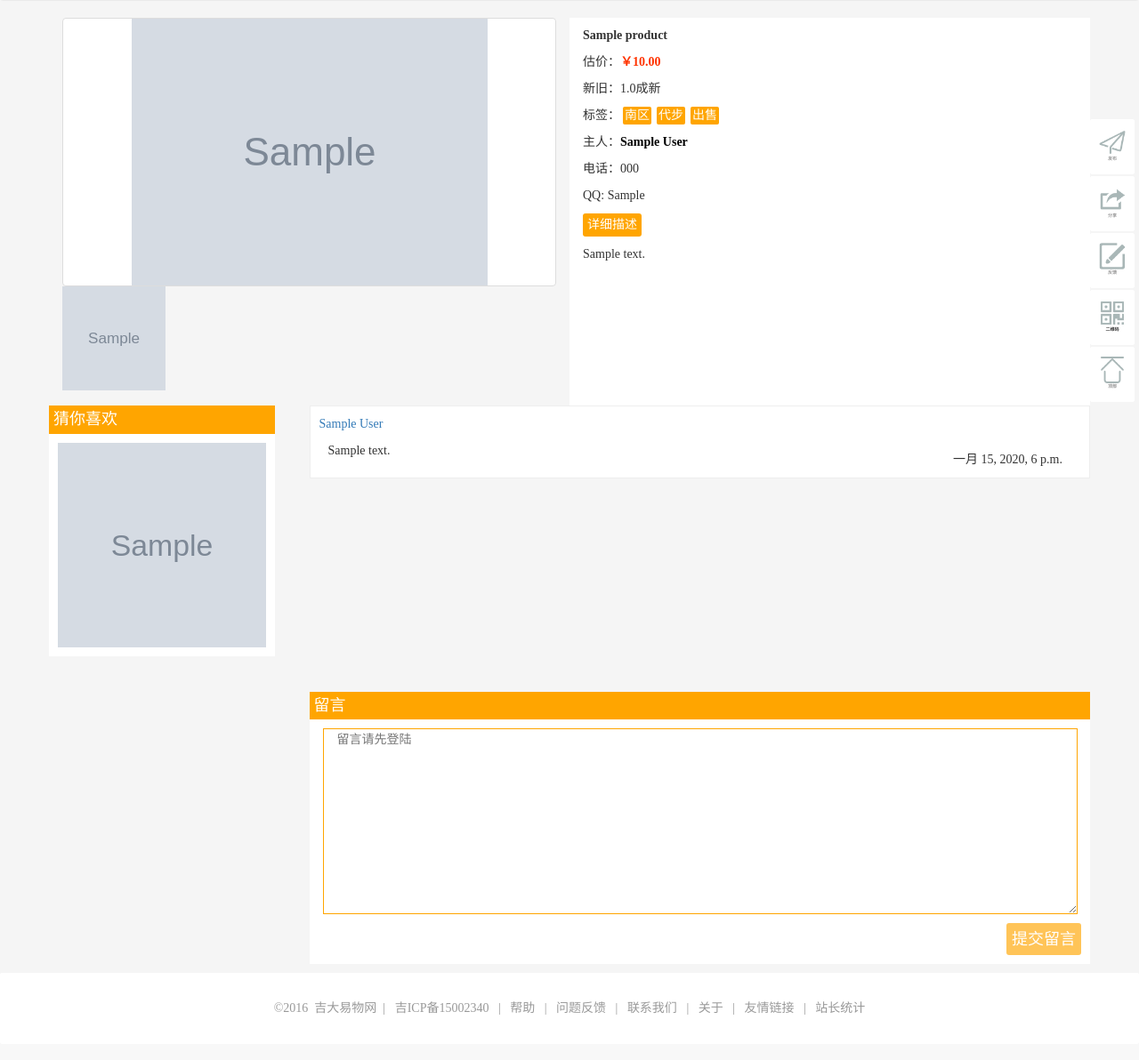
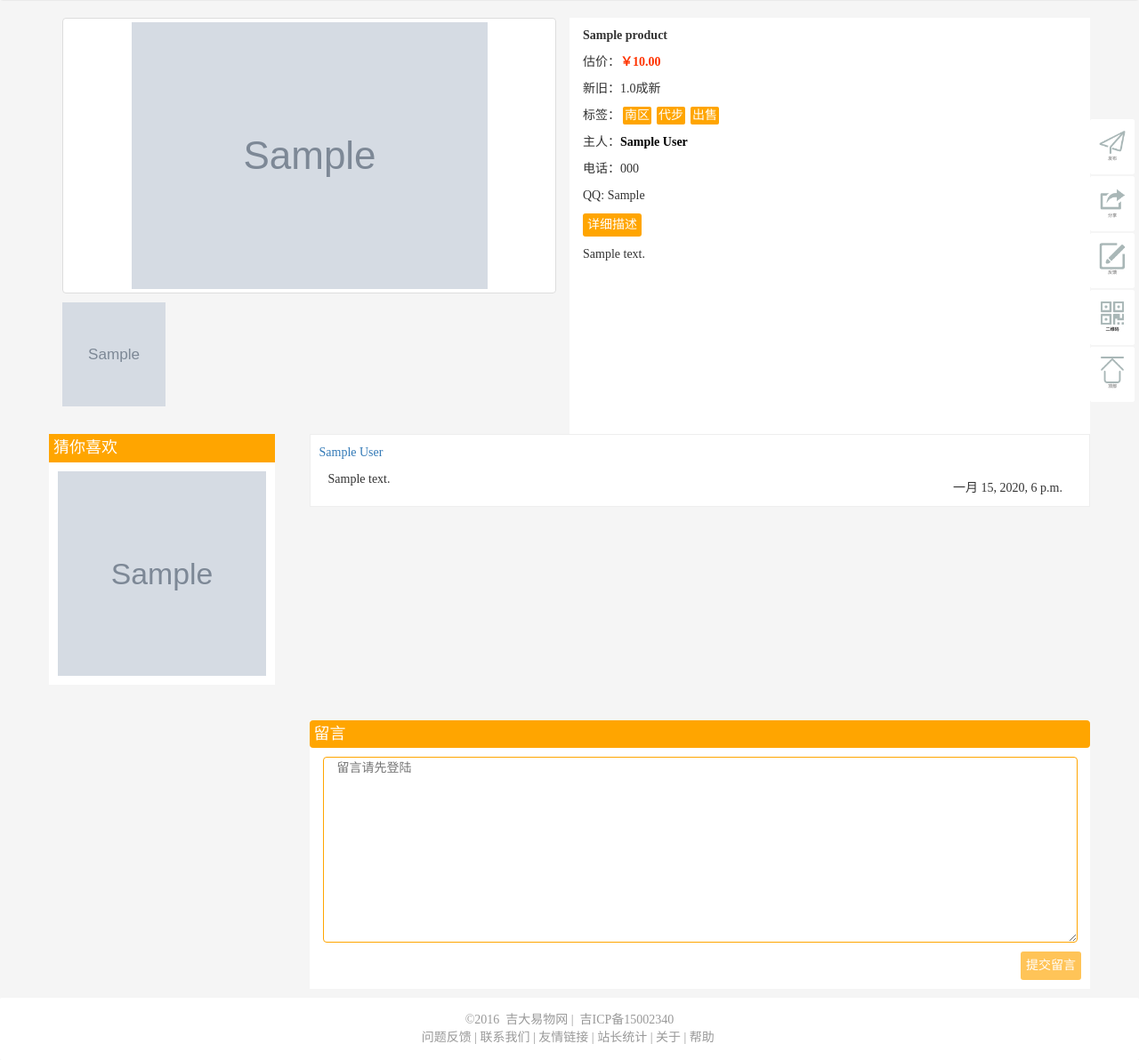
Before and after one commit to yangcheng470/ewu-v4, a Django app: page /detail/?pid=1 in a window 1280 px wide. Shown: the part 122-1314 px from the top of the page at 89% size. Before the commit the page ends 1263 px from the top, so only its background shows below. Run offline with Django 3.2, Linux system fonts and the light colour scheme; tables that the repository leaves empty hold one stand-in row (values such as "Sample post"); grey boxes marked "Sample" are stand-in pictures; some libraries are stand-ins or nearby versions.

Commit message:
no message

```diff
--- a/index/templates/detail.html
+++ b/index/templates/detail.html
@@ -41,7 +41,7 @@
 							{% for big_img in big_imgs %}
               <li class="col-md-15 col-xs-15">
                 <a  class="sel">
-								<img src="{% get_media_prefix %}{{ big_img }}"alt="...">
+					<img src="{% get_media_prefix %}{{ big_img }}"alt="..." >
                 </a>
               </li>
 							{% endfor %}
@@ -61,9 +61,7 @@
 								{% if item.phone %}<p>电话：<span class="product-sellerPhone" id="product_sellerPhone">{{ item.owner.phone }}</span>{% endif %}
 								{% if item.qq %}<p> QQ: <span>{{ item.qq }}</span></p>{% endif %}
             <p style="display:inline-block;color: #ffffff;background-color: orange;padding: 3px 5px;border-radius: 3px;">详细描述</p>
-            <div id="product_detail">
-										{{ item.content }}
-            </div>
+            <div id="product_detail">{{ item.content }}</div>
             <!--<p style="margin-top: 10px;position: relative;">-->
             <!--<a href="">-->
             <!--<span class="glyphicon glyphicon-heart" aria-hidden="true" style="position: relative;color: #ff0000;font-size: 20px;top: 4px;"></span>-->
@@ -97,19 +95,19 @@
     <!--新加内容完-->
     <div class="row" style="margin-top:20px;">
 				{% if not comments %}
-        <div class="col-md-13 col-sm-12 hidden-xs" style="background-color:white; padding:0; margin-bottom:20px;">
-            <p style="background-color: orange;color: #ffffff;padding: 3px 5px;font-size: 18px; ">猜你喜欢</p>
+        <div class="col-md-13 col-sm-12 hidden-xs" style="background-color:white; padding:0; margin-bottom:20px; height:302px; ">
+            <p style="background-color: orange;color: #ffffff;padding: 3px 5px;font-size: 18px; border-radius:4px">猜你喜欢</p>
 						<a href="{% url 'detail' %}?pid={{ recommand_item.id }}"><img src="{% get_media_prefix %}{{ recommand_item.small_img }}"  style="width: 100%; height:240px; padding:0 10px 10px 10px;"></a>
         </div>
         <div class="col-md-2 col-sm-3"></div>
 				{% else %}
         <div class="col-md-15 col-sm-15"></div>
 				{% endif %}
-        <div class="col-md-45 col-sm-45 " style="padding:0; background-color:white;">
-            <p style="background-color: orange;color: #ffffff;padding: 3px 5px;font-size: 18px;">留言</p>
+        <div class="col-md-45 col-sm-45 " style="padding:0; background-color:white; height:302px;">
+            <p style="background-color: orange;color: #ffffff;padding: 3px 5px;font-size: 18px; border-radius:4px">留言</p>
 						<div id="err_info" class="text-center" style="color: red;" hidden ></div>
-										<textarea id="comment" {% if not user %}placeholder="留言请先登陆" readonly {% endif %} class="text col-md-58 col-xs-56" style="border:1px solid orange; border-radius:0px; margin-left:15px; height:209px;" ></textarea><br>
-										<button id="submit_commit" type="button" class="btn btn-lg pull-right" {% if not user %} disabled {% endif %} style="background-color: orange;color: white;padding: 5px 5px;margin: 10px;border-radius: 3px;margin-top: 10px;">提交留言</button>
+										<textarea id="comment" {% if not user %}placeholder="留言请先登陆" readonly {% endif %} class="text col-md-58 col-xs-56" style="border:1px solid orange; border-radius:4px; margin-left:15px; height:209px;" ></textarea><br>
+										<button id="submit_commit" type="button" class="btn  pull-right" {% if not user %} disabled {% endif %} style="background-color: orange;color: white;padding: 5px 5px;margin: 10px;border-radius: 3px;margin-top: 10px;">提交留言</button>
         </div>
     </div>
 
--- a/index/templates/includes/footer.html
+++ b/index/templates/includes/footer.html
@@ -1,16 +1,20 @@
 {% load staticfiles %}
   <footer class="foot" style="text-align: center; color:#999999;">
     <div id="footer">
+      <div>
       <span class="copyright-text ">
       ©2016&nbsp;
-			<a href="{% url 'index' %}" target="_blank">吉大易物网</a>&nbsp;&nbsp;|&nbsp;&nbsp;
-      <a href="http://www.miibeian.gov.cn/" target="_blank" rel="external nofollow">吉ICP备15002340</a> &nbsp;&nbsp;|&nbsp;&nbsp;
-			<a href="{% url 'about' %}?label=help" target="_blank">帮助</a> &nbsp;&nbsp;|&nbsp;&nbsp;
-			<a href="{% url 'about' %}?label=feedback" target="_blank">问题反馈</a> &nbsp;&nbsp;|&nbsp;&nbsp;
-			<a href="{% url 'about' %}?label=contact" target="_blank">联系我们</a> &nbsp;&nbsp;|&nbsp;&nbsp;
-			<a href="{% url 'about' %}?label=about" target="_blank">关于</a> &nbsp;&nbsp;|&nbsp;&nbsp;
-      <a href="https://www.djangoproject.com/" target="_blank">友情链接</a> &nbsp;&nbsp;|&nbsp;&nbsp;
-      <a href="http://www.cnzz.com/stat/website.php?web_id=1255344168" target="_blank">站长统计</a>
+			<a href="{% url 'index' %}" target="_blank">吉大易物网</a>&nbsp;|&nbsp;
+      <a href="http://www.miibeian.gov.cn/" target="_blank" rel="external nofollow">吉ICP备15002340</a>
+      </span>
+      </div>
+      <span class="copyright-text ">
+			<a href="{% url 'about' %}?label=feedback" target="_blank">问题反馈</a>&nbsp;|
+			<a href="{% url 'about' %}?label=contact" target="_blank">联系我们</a>&nbsp;|
+      <a href="https://www.djangoproject.com/" target="_blank">友情链接</a>&nbsp;|
+      <a href="http://www.cnzz.com/stat/website.php?web_id=1255344168" target="_blank">站长统计</a>&nbsp;|
+      <a href="{% url 'about' %}?label=about" target="_blank">关于</a>&nbsp;|
+      <a href="{% url 'about' %}?label=help" target="_blank">帮助</a>&nbsp;
       </span>
     </div>
   </footer>
--- a/index/templates/search.html
+++ b/index/templates/search.html
@@ -123,7 +123,9 @@
 						</div>
 						{% endfor %}
 				{% else %}
-						<h2 class="text-center">搜索结果为空，试试其它的关键词吧</h2>
+				       <div style="height:400px; background-color:white;">
+						<h3 class="text-center" style="padding-top:50px;">搜索结果为空，试试其它的关键词吧</h3>
+					   </div>
 		    {% endif %}
 
      </div>
--- a/static/css/detail.css
+++ b/static/css/detail.css
@@ -3,10 +3,6 @@
             background-color: #f5f5f5;
             margin-top:0;
         }
-
-		.thumbnail{
-		padding:0;
-		}
 		#pic{
 
 		padding:0;
@@ -24,8 +20,10 @@
 		height:117px;
 		}
       div#product_detail{
-            height: 170px;
-            overflow-x: hidden;
+            height: 202px;
+        }
+        .thumbnail{
+            margin-bottom: 10px;
         }
         .product-price{
             font-weight: bold;
--- a/static/css/index.css
+++ b/static/css/index.css
@@ -53,14 +53,12 @@ text-decoration:none;
         }
         #classifyTag>.panel-body{
             color: black;
+            border-top: 2px solid orange;
         }
         #basedOnCampus{
            border-right:1px solid #eee;
         }
 
-			#classifyTag>.panel-body {
-
-        }
         #classifyTag>.panel-heading{
             background-color: orange;
             border-width: 0px;
@@ -71,15 +69,12 @@ text-decoration:none;
             color:#000;
             width:86px;
             margin:0;
-
         }
         #contentNav{
             border-bottom: 1px solid #eee;
             padding:0;
             margin-top:15px;
             height:33px;
-
-
         }
         #contentNav li.active>a{
             color: #f00;
@@ -103,26 +98,20 @@ text-decoration:none;
         #contentNav a{
             color: #000;
             border-bottom-width: 0px;
-            padding:6px 4px;
+            padding:6px 10px;
         }
         #contentNav a:hover{
 	    color: #f00;
         background-color: #f5f5f5;
 	    font-weight: 700;
         }
-		.thumbnail{
-		margin-bottom:0;
-		padding:0;
-		}
 		.thum{
 		margin-top:10px;
 		padding:0 7px 0;
 
 		}
 	.thumbnail>img, .thumbnail a>img {
-
 	 height:180px;
-
 	}
         .product-price{
             font-weight: bold;
@@ -358,8 +347,8 @@ background-color:orange;
     border-radius: 2px;
     background-color: #f5f5f5;
     background-color:white;
-    padding-top:30px;
-    padding-bottom:30px;
+    padding-top:15px;
+    padding-bottom:15px;
 }
 footer a:link {
     color: #999999;
```
